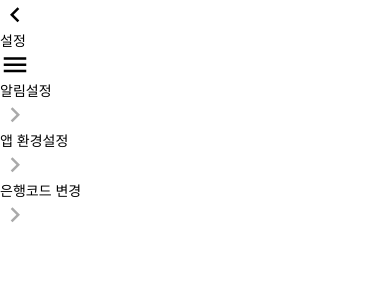
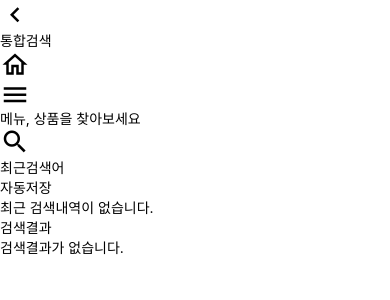
Before and after one commit to paul-lee-dev/joa-openapi, a React Native app in the folder bank/frontend/: screen / in a window 390 px wide. Shown: the top 300 px of the page. Built offline with nearby package versions, Linux system fonts and the light colour scheme.

Commit message:
S10P12A506-200 Feat: Search page (without autosave checkbox)

```diff
--- a/bank/frontend/App.tsx
+++ b/bank/frontend/App.tsx
@@ -3,6 +3,7 @@ import Intro from './src/pages/Intro';
 import Join from './src/pages/Join';
 import Main from './src/pages/Main';
 import Menu from './src/pages/Menu';
+import Search from './src/pages/Search';
 import Setting from './src/pages/Setting';
 import Splash from './src/pages/Splash';
 import Transfer from './src/pages/Transfer';
@@ -21,7 +22,8 @@ function App(): React.JSX.Element {
   // return <TransferConfirm />;
   // return <TransferResult />;
   // return <Menu />;
-  return <Setting />;
+  // return <Setting />;
+  return <Search />;
 }
 
 export default App;
--- /dev/null
+++ b/bank/frontend/src/pages/Search.tsx
@@ -0,0 +1,56 @@
+import {ScrollView, Text, TextInput, View} from 'react-native';
+import Header from '../components/Header';
+import CommonMenuItem from '../components/CommonMenuItem';
+import Icon from 'react-native-vector-icons/MaterialCommunityIcons';
+
+function Search(): React.JSX.Element {
+  return (
+    <View className="w-full h-full bg-gray-100 flex">
+      <Header
+        stack="통합검색"
+        menu={[
+          {title: 'home-outline', onPress: () => {}},
+          {title: 'menu', onPress: () => {}},
+        ]}
+      />
+      <View className="w-full h-32 flex flex-row justify-center items-center p-6">
+        <View className="flex-grow border-b border-gray-300 flex flex-row items-center justify-between">
+          <TextInput
+            placeholder="메뉴, 상품을 찾아보세요"
+            className="text-xl font-medium"
+          />
+          <Icon name={'magnify'} color={'#000'} onPress={() => {}} size={30} />
+        </View>
+      </View>
+      <ScrollView className="w-full flex-grow">
+        <View className="w-full bg-gray-200 flex space-y-6">
+          <View className="w-full h-40 bg-gray-100">
+            <View className="w-full flex flex-row justify-between items-center px-10">
+              <Text className="text-xl font-medium">최근검색어</Text>
+              <View>
+                <Text className="text-sm font-medium">자동저장</Text>
+              </View>
+            </View>
+            <View className="w-full flex-grow flex">
+              <View className="w-full flex-grow flex justify-center items-center">
+                <Text className="text-sm font-medium">
+                  최근 검색내역이 없습니다.
+                </Text>
+              </View>
+            </View>
+          </View>
+          <View className="w-full bg-gray-100">
+            <View className="px-10 py-6">
+              <Text className="text-xl font-medium">검색결과</Text>
+            </View>
+            <View className="w-full h-40 flex justify-center items-center">
+              <Text className="text-sm font-medium">검색결과가 없습니다.</Text>
+            </View>
+          </View>
+        </View>
+      </ScrollView>
+    </View>
+  );
+}
+
+export default Search;
```
